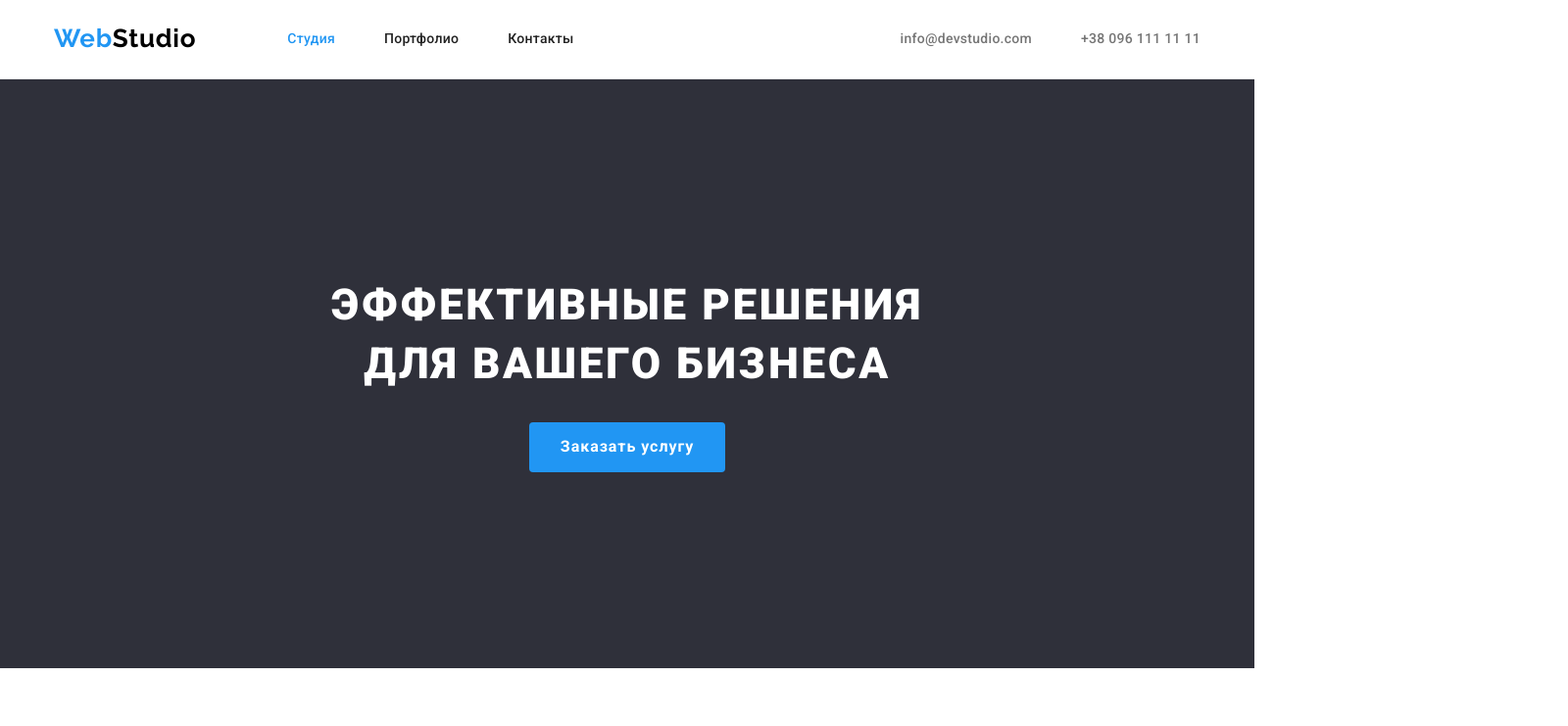
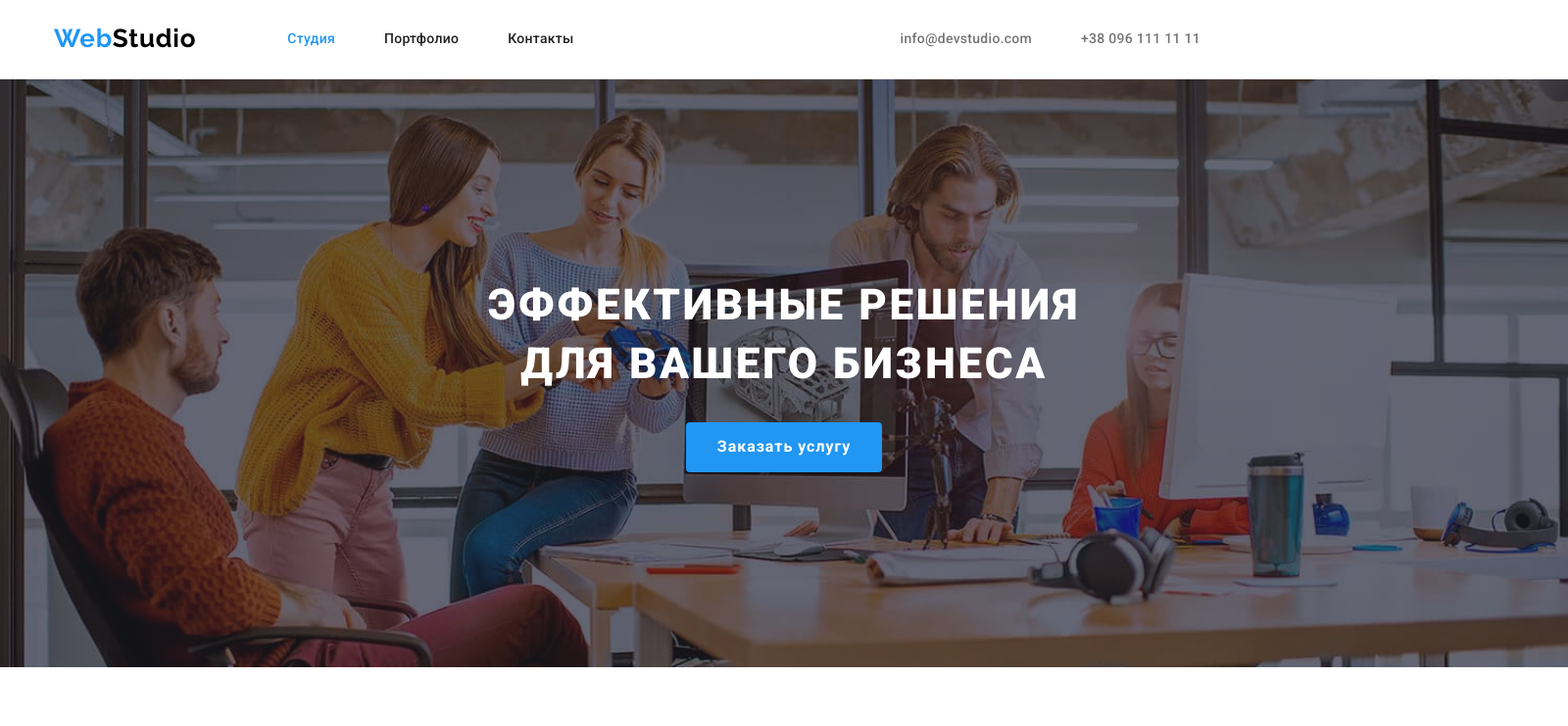
Before and after one commit to olozovik/goit-markup-hw-04, a plain HTML site: page index.html in a window 1280 px wide. Shown: the top 741 px of the page at 98% size, 1600 px wide, since content can reach past the window. Drawn offline with Linux system fonts and the light colour scheme.

Commit message:
bg-image hero

```diff
--- a/css/styles.css
+++ b/css/styles.css
@@ -7,6 +7,8 @@
   --address-color-link: rgba(255, 255, 255, 0.6);
   --secondary-bg-color: #f5f4fa;
   --footer-bg-color: #2f303a;
+  --hero-bg-color: #c4c4c4;
+  --hero-overlay-color: rgba(47, 48, 58, 0.4);
   --accent-color: #2196f3;
   --border-color: #ececec;
   --border-color-works: #eeeeee;
@@ -178,10 +180,22 @@ body {
 .hero {
   padding-top: 200px;
   padding-bottom: 200px;
+  height: 600px;
+  width: 1600px;
+  margin: 0 auto;
 
   text-align: center;
 
-  background-color: var(--footer-bg-color);
+  background-color: var(--hero-bg-color);
+  background-image: linear-gradient(
+      to right,
+      var(--hero-overlay-color),
+      var(--hero-overlay-color)
+    ),
+    url(../images/hero.jpg);
+  background-repeat: no-repeat;
+  background-position: center, center -150px;
+  background-size: cover, 1600px;
 }
 
 .hero-title {
--- a/index.html
+++ b/index.html
@@ -95,7 +95,7 @@
             <li class="activities-item">
               <img
                 class="activities-image"
-                src="./images/activity1.jpg"
+                src="./images/activities/activity1.jpg"
                 alt="Разработка сайтов"
                 width="370"
               />
@@ -103,7 +103,7 @@
             <li class="activities-item">
               <img
                 class="activities-image"
-                src="./images/activity2.jpg"
+                src="./images/activities/activity2.jpg"
                 alt="Разработка мобильных приложений"
                 width="370"
               />
@@ -111,7 +111,7 @@
             <li class="activities-item">
               <img
                 class="activities-image"
-                src="./images/activity3.jpg"
+                src="./images/activities/activity3.jpg"
                 alt="Разработка дизайн макета сайта"
                 width="370"
               />
```
Also changed, not shown: images/activities/activity1.jpg (renamed from images/activity1.jpg), images/activities/activity2.jpg (renamed from images/activity2.jpg), images/activities/activity3.jpg (renamed from images/activity3.jpg), images/hero.jpg (added).
